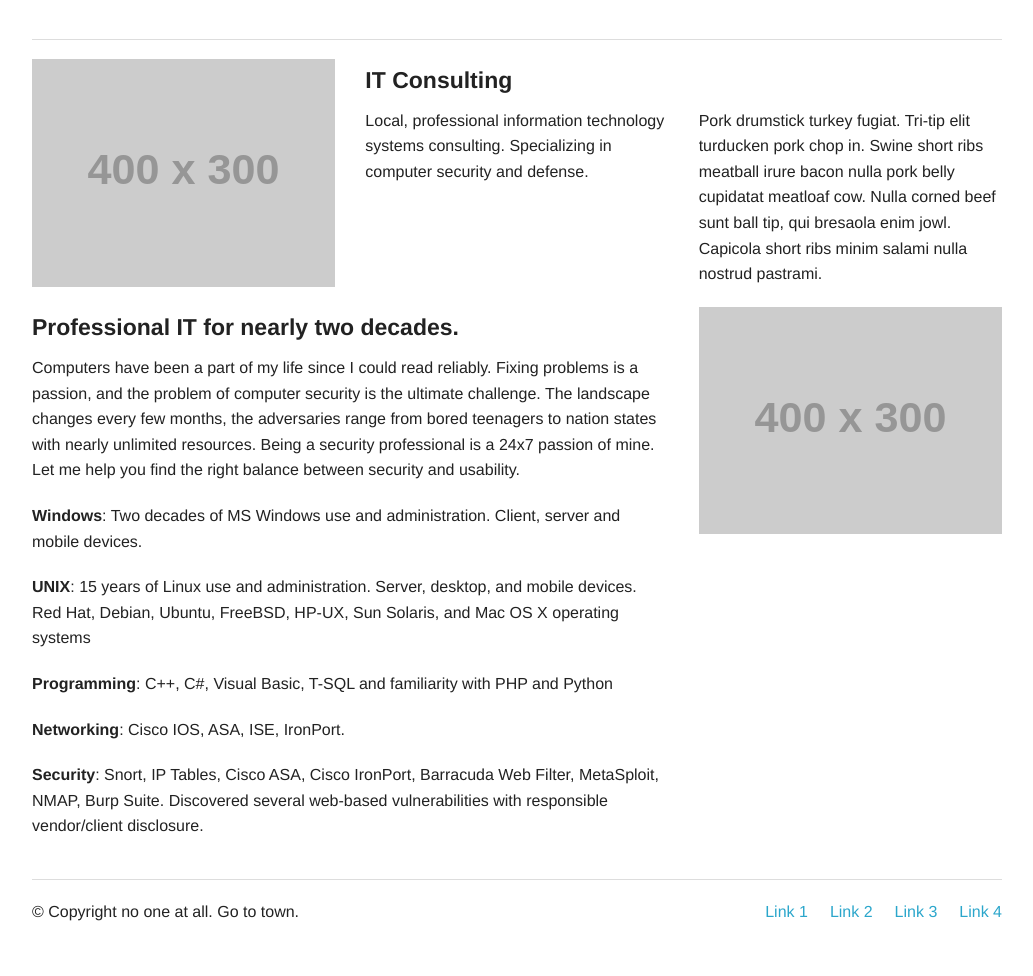
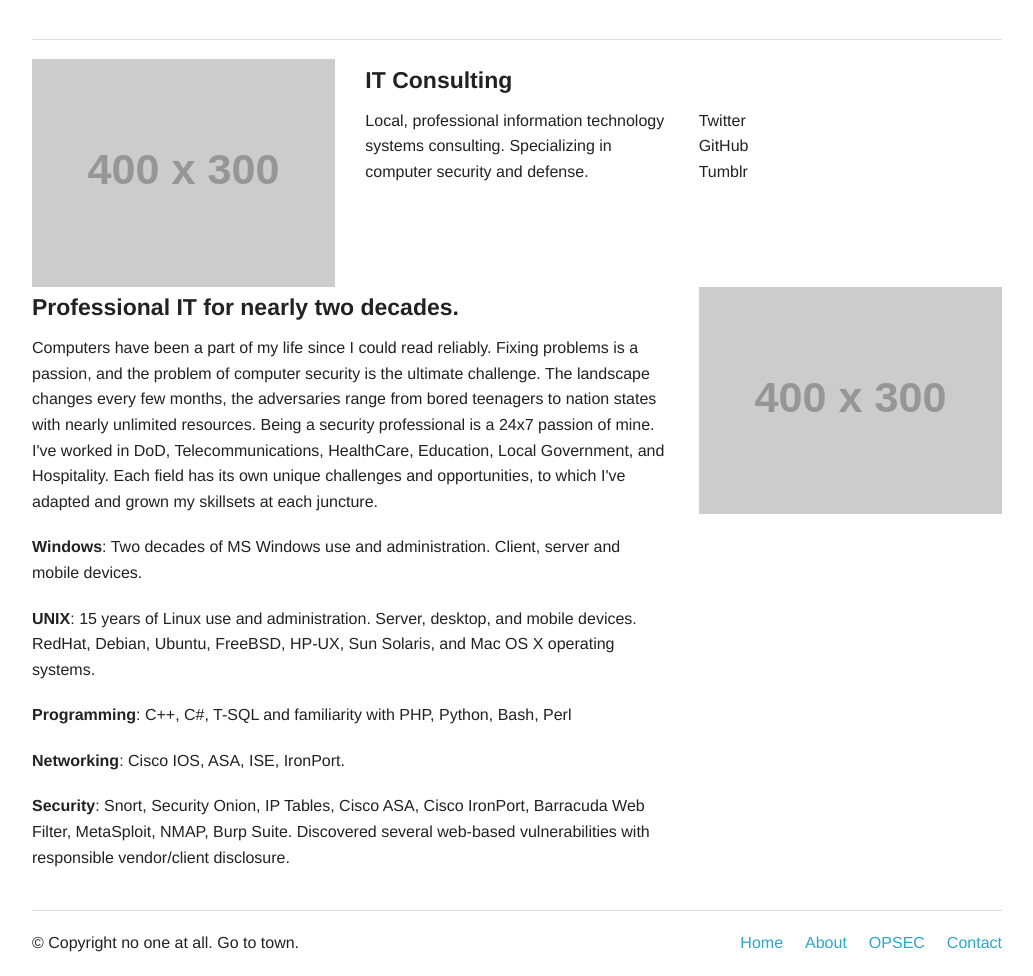
Before and after one commit to bneg/sectiva.com, a plain HTML site: page about.html in a window 1280 px wide. Shown: the part 73-1049 px from the top of the page, without its empty margins (123-1156 px from the left). Before the commit the page ends 1018 px from the top, so only its background shows below. Drawn offline with Linux system fonts and the light colour scheme; placeholder pictures from the web are drawn by us.

Commit message:
Adding more content

```diff
--- a/about.html
+++ b/about.html
@@ -8,7 +8,7 @@
   <!-- Set the viewport width to device width for mobile -->
   <meta name="viewport" content="width=device-width" />
 
-  <title>Sectiva</title>
+  <title>Sectiva - About Jeremy</title>
 
   <link rel="stylesheet" href="css/normalize.css">
   <link rel="stylesheet" href="css/foundation.css">
@@ -29,8 +29,8 @@
       <ul class="button-group right">
         <li><a href="index.html" title="Home Page" class="button">Home</a></li>
         <li><a href="about.html" title="About Jeremy" class="button">About</a></li>
-        <li><a href="opsec.html" title="Operational Security" class="button">OPSEC</a></li>
-        <li><a href="contact.html" title="Contact Me" class="button">Contact</a></li>
+        <li><a href="#" title="Operational Security" class="button">OPSEC</a></li>
+        <li><a href="#" title="Contact Me" class="button">Contact</a></li>
       </ul>
     </div>
   </div>
@@ -60,7 +60,9 @@
           <p>Local, professional information technology systems consulting.  Specializing in computer security and defense.</p>
         </div>
         <div class="large-6 columns">
-          <p>Pork drumstick turkey fugiat. Tri-tip elit turducken pork chop in. Swine short ribs meatball irure bacon nulla pork belly cupidatat meatloaf cow. Nulla corned beef sunt ball tip, qui bresaola enim jowl. Capicola short ribs minim salami nulla nostrud pastrami.</p>
+          <p>Twitter<br/>
+            GitHub<br/>
+            Tumblr</p>
         </div>
       </div>
     </div>
@@ -72,17 +74,17 @@
   <div class="row">
     <div class="large-8 columns">
       <h4>Professional IT for nearly two decades.</h4>
-      <p>Computers have been a part of my life since I could read reliably. Fixing problems is a passion, and the problem of computer security is the ultimate challenge.  The landscape changes every few months, the adversaries range from bored teenagers to nation states with nearly unlimited resources. Being a security professional is a 24x7 passion of mine.  Let me help you find the right balance between security and usability.</p>
+      <p>Computers have been a part of my life since I could read reliably. Fixing problems is a passion, and the problem of computer security is the ultimate challenge.  The landscape changes every few months, the adversaries range from bored teenagers to nation states with nearly unlimited resources. Being a security professional is a 24x7 passion of mine.  I've worked in DoD, Telecommunications, HealthCare, Education, Local Government, and Hospitality.  Each field has its own unique challenges and opportunities, to which I've adapted and grown my skillsets at each juncture.</p>
 
       <p><b>Windows</b>: Two decades of MS Windows use and administration.  Client, server and mobile devices.</p>
 
-      <p><b>UNIX</b>: 15 years of Linux use and administration.  Server, desktop, and mobile devices.  Red Hat, Debian, Ubuntu, FreeBSD, HP-UX, Sun Solaris, and Mac OS X operating systems</p>
+      <p><b>UNIX</b>: 15 years of Linux use and administration.  Server, desktop, and mobile devices.  RedHat, Debian, Ubuntu, FreeBSD, HP-UX, Sun Solaris, and Mac OS X operating systems.</p>
 
-      <p><b>Programming</b>: C++, C#, Visual Basic, T-SQL and familiarity with PHP and Python</p>
+      <p><b>Programming</b>: C++, C#, T-SQL and familiarity with PHP, Python, Bash, Perl</p>
 
       <p><b>Networking</b>: Cisco IOS, ASA, ISE, IronPort.</p>
 
-      <p><b>Security</b>:  Snort, IP Tables, Cisco ASA, Cisco IronPort, Barracuda Web Filter, MetaSploit, NMAP, Burp Suite.  Discovered several web-based vulnerabilities with responsible vendor/client disclosure.</p>
+      <p><b>Security</b>:  Snort, Security Onion, IP Tables, Cisco ASA, Cisco IronPort, Barracuda Web Filter, MetaSploit, NMAP, Burp Suite.  Discovered several web-based vulnerabilities with responsible vendor/client disclosure.</p>
 
     </div>
     <div class="large-4 columns">
@@ -102,10 +104,10 @@
         </div>
         <div class="large-6 columns">
           <ul class="inline-list right">
-            <li><a href="#">Link 1</a></li>
-            <li><a href="#">Link 2</a></li>
-            <li><a href="#">Link 3</a></li>
-            <li><a href="#">Link 4</a></li>
+        <li><a href="index.html" title="Home Page">Home</a></li>
+        <li><a href="about.html" title="About Jeremy">About</a></li>
+        <li><a href="opsec.html" title="Operational Security">OPSEC</a></li>
+        <li><a href="contact.html" title="Contact Me">Contact</a></li>
           </ul>
         </div>
       </div>
```
Also changed, not shown: contact.html (+1 -1 lines), index.html (+5 -5 lines).
